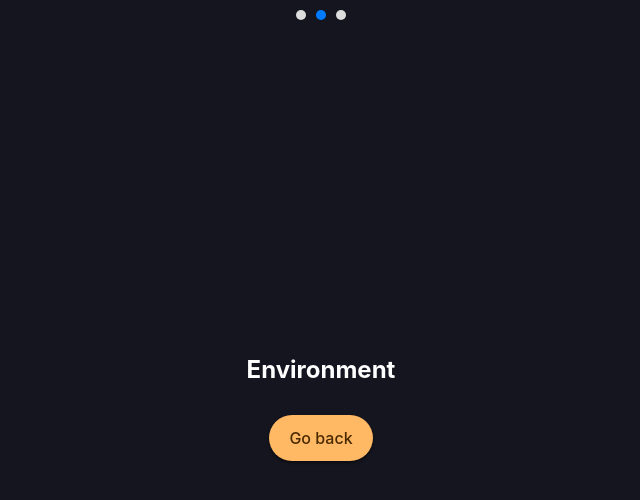
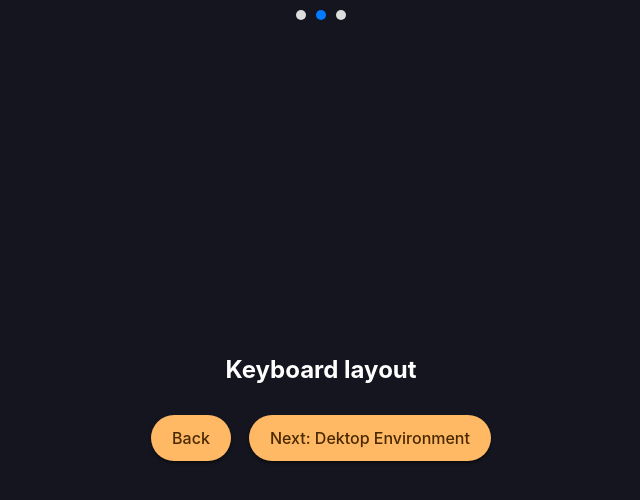
Before and after one commit to Athena-OS/aegis-gui-tauri, a Svelte app: page / in a window 1280 px wide. Both pictures are taken after a click on the button "Start installation". Shown: the top 500 px of the page, without its empty margins (319-959 px from the left). Built offline with nearby package versions, Linux system fonts and the light colour scheme.

Commit message:
add keyboard page

```diff
--- a/src/App.svelte
+++ b/src/App.svelte
@@ -1,7 +1,8 @@
 <script lang="ts">
-  import ProgressStepper from './lib/ProgressStepper.svelte';
-  import InitialView from './lib/Welcome.svelte';
-  import DesktopView from './lib/Desktop.svelte';
+  import ProgressStepper from "./lib/ProgressStepper.svelte";
+  import InitialView from "./lib/Welcome.svelte";
+  import DesktopView from "./lib/Desktop.svelte";
+  import KeyboardView from "./lib/Keyboard.svelte";
 
   let view = "initial";
   const totalSteps = 3; // adjust based on your total steps
@@ -11,17 +12,21 @@
   }
 
   let currentStep: number;
-  $: if (view === 'initial') {
+  $: if (view === "initial") {
     currentStep = 1;
-  } else if (view === 'desktop') {
+  } else if (view === "keyboard") {
     currentStep = 2;
+  } else if (view === "desktop") {
+    currentStep = 3;
   } // add more conditions as you have more steps
 </script>
 
-<ProgressStepper steps={totalSteps} currentStep={currentStep} />
+<ProgressStepper steps={totalSteps} {currentStep} />
 
 {#if view === "initial"}
   <InitialView {switchView} />
+{:else if view === "keyboard"}
+  <KeyboardView {switchView} />
 {:else if view === "desktop"}
   <DesktopView {switchView} />
 {/if}
--- a/src/lib/Desktop.svelte
+++ b/src/lib/Desktop.svelte
@@ -6,4 +6,7 @@
 
 <h2>Environment</h2>
 
-<button on:click={() => switchView("initial")}>Go back</button>
+<div class="container">
+    <button on:click={() => switchView("keyboard")}>Back</button>
+    <button on:click={() => switchView("initial")}>Next</button>
+</div>
--- /dev/null
+++ b/src/lib/Keyboard.svelte
@@ -0,0 +1,12 @@
+<script lang="ts">
+    import { invoke } from "@tauri-apps/api";
+
+    export let switchView: (viewName: string) => void;
+</script>
+
+<h2>Keyboard layout</h2>
+
+<div class="container">
+    <button on:click={() => switchView("initial")}>Back</button>
+    <button on:click={() => switchView("desktop")}>Next: Dektop Environment</button>
+</div>
--- a/src/lib/Welcome.svelte
+++ b/src/lib/Welcome.svelte
@@ -5,7 +5,7 @@
 
 <img src={athenaLogo} alt="athena-logo">
 <h1>Welcome to Athena OS!</h1>
-<button on:click={() => switchView("desktop")}>Start installation</button>
+<button on:click={() => switchView("keyboard")}>Start installation</button>
 
 <style lang="scss">
     img {
```
